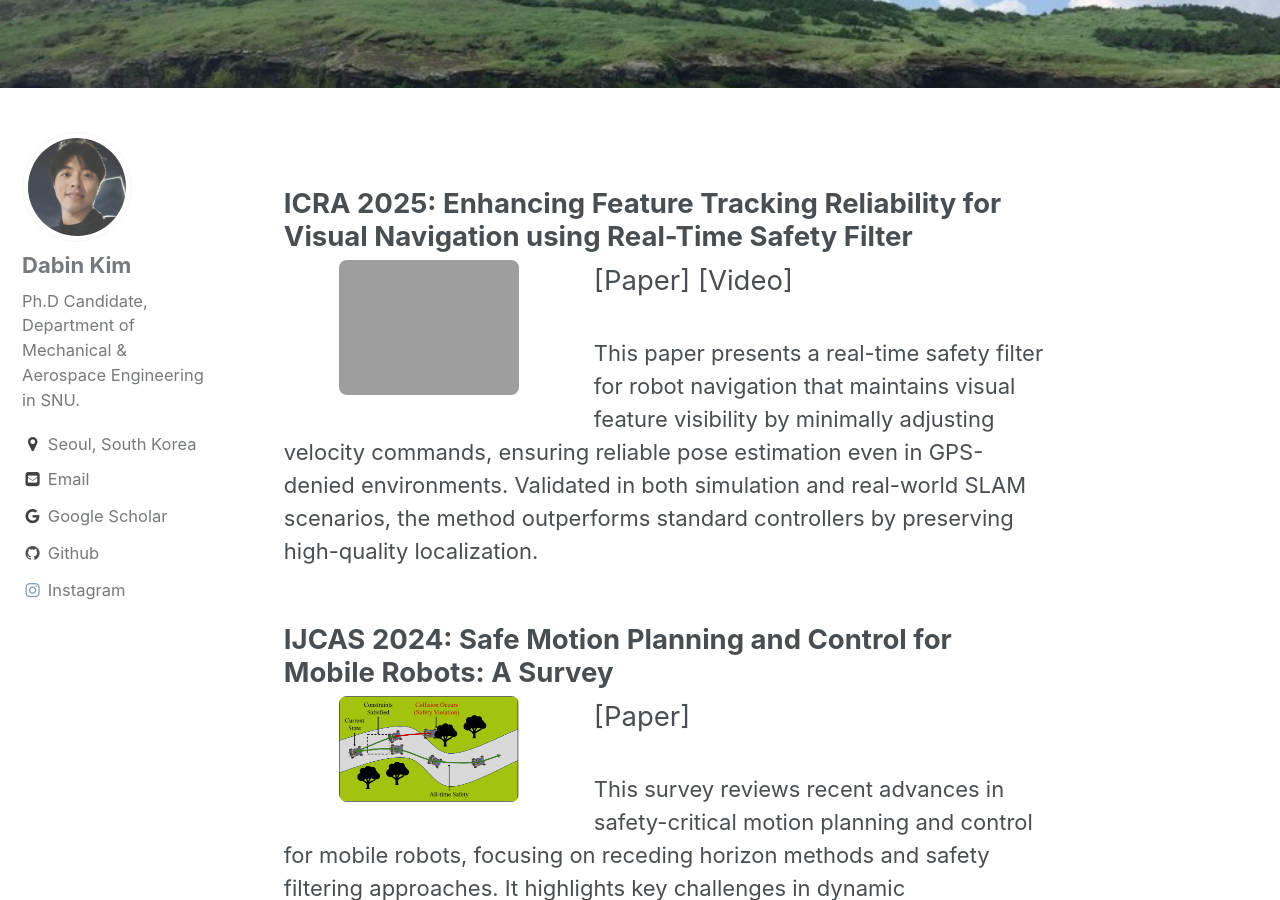
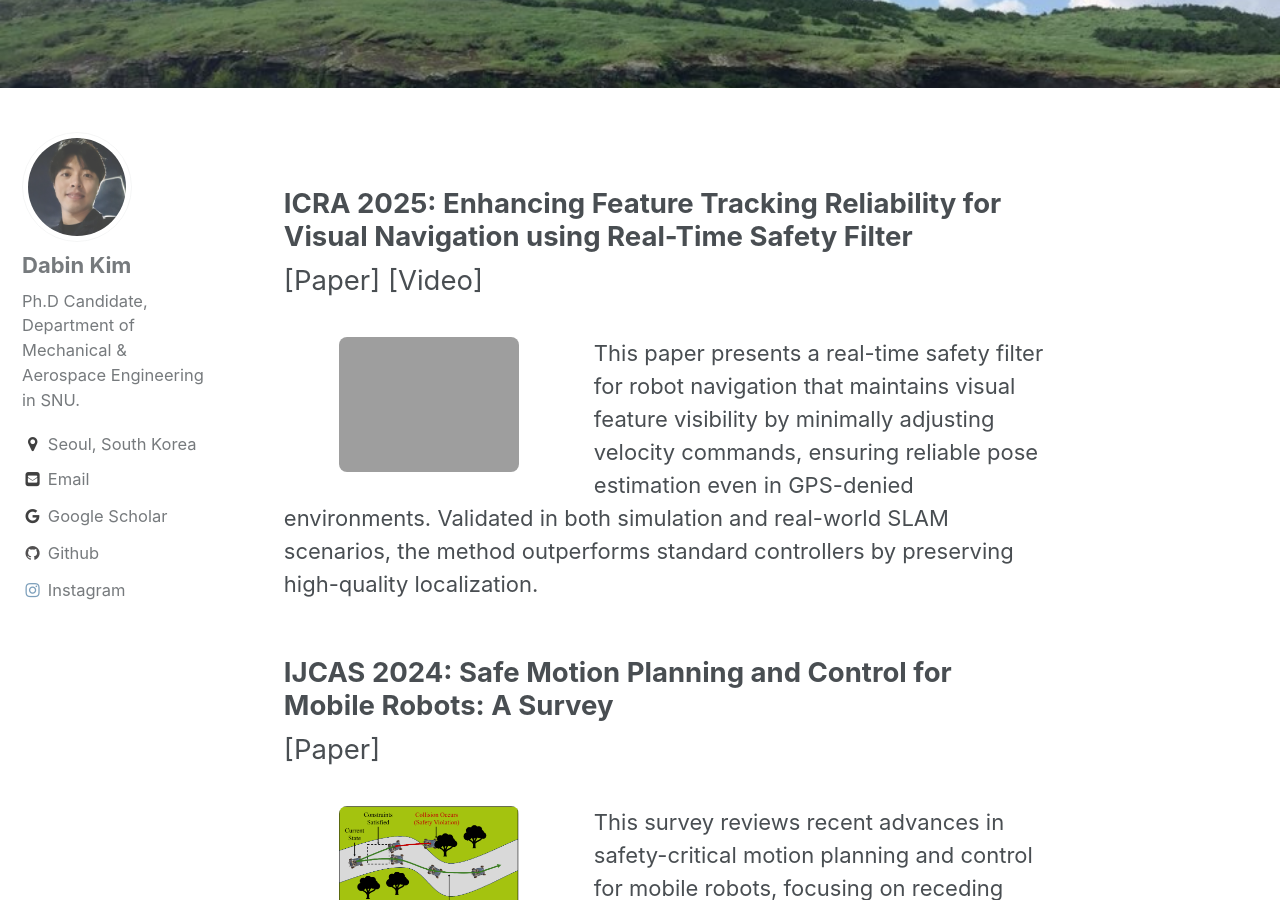
Before and after one commit to dabinkim-LGOM/dabinkim-LGOM.github.io, a Jekyll site: the page built from _pages/pub.md, in a window 1280 px wide and 900 px high, scrolled down 302 px. Built offline with Jekyll 4.4.1, drawn with Linux system fonts in a browser that asks for light colours.

Commit message:
Update archive-pub-single.html

```diff
--- a/_includes/archive-pub-single.html
+++ b/_includes/archive-pub-single.html
@@ -14,13 +14,35 @@
 
 <div class="{{ include.type | default: "list" }}__item">
   <article class="pub__item" itemscope itemtype="http://schema.org/CreativeWork">
+    <!-- Title -->
     <h2 class="pub__item-title" itemprop="headline">
       {% if post.link %}
-        <a href="{{ post.link }}">{{ title }}</a> <a href="{{ base_path }}{{ post.url }}" rel="permalink"><i class="fa fa-link" aria-hidden="true" title="permalink"></i><span class="sr-only">Permalink</span></a>
+        <a href="{{ post.link }}">{{ title }}</a>
+        <a href="{{ base_path }}{{ post.url }}" rel="permalink">
+          <i class="fa fa-link" aria-hidden="true" title="permalink"></i>
+          <span class="sr-only">Permalink</span>
+        </a>
       {% else %}
-        <a href="{{ base_path }}{{ post.url }}">{{post.conference}} {{post.date | date: "%Y"}}: {{ title }}</a>
+        <a href="{{ base_path }}{{ post.url }}">
+          {{post.conference}} {{post.date | date: "%Y"}}: {{ title }}
+        </a>
       {% endif %}
     </h2>
+
+    <!-- Links directly under the title -->
+    <p class="pub__item-links" itemprop="description">
+      {% for link in post.links %}
+      {% if link.name and link.link contains "http" %}
+        [<a href="{{ link.link }}">{{ link.name }}</a>]
+      {% elsif link.name contains "Bibtex"  %}
+        [<a href="{{base_path}}{{ post.url }}index.html#bibtex">{{ link.name }}</a>]
+      {% else %}
+        [<a href="{{ link.link }}">{{ link.name }}</a>]
+      {% endif %}
+    {% endfor %}
+    </p>
+
+    <!-- Teaser image -->
     {% if teaser %}
       <div class="pub__item-teaser_leftOfText">
         <a href="{{ base_path }}{{ post.url }}" rel="permalink">
@@ -42,22 +64,13 @@
         </a>
       </div>
     {% endif %}
-    <p class="pub__item-links" itemprop="description">
 
 
-    {% for link in post.links %}
-      {% if link.name and link.link contains "http" %}
-        [<a href="{{ link.link }}">{{ link.name }}</a>]
-      {% elsif link.name contains "Bibtex"  %}
-        [<a href="{{base_path}}{{ post.url }}index.html#bibtex">{{ link.name }}</a>]
-      {% else %}
-        [<a href="{{ link.link }}">{{ link.name }}</a>]
-      {% endif %}
-    {% endfor %}
-    </p>
-
+    <!-- Excerpt -->
     {% if post.excerpt %}
-    <p class="pub__item-excerpt" itemprop="description">{{ post.excerpt | markdownify | strip_html | truncate: 450 }}</p>
+      <p class="pub__item-excerpt" itemprop="description">
+        {{ post.excerpt | markdownify | strip_html | truncate: 450 }}
+      </p>
     {% endif %}
 
   </article>
```
